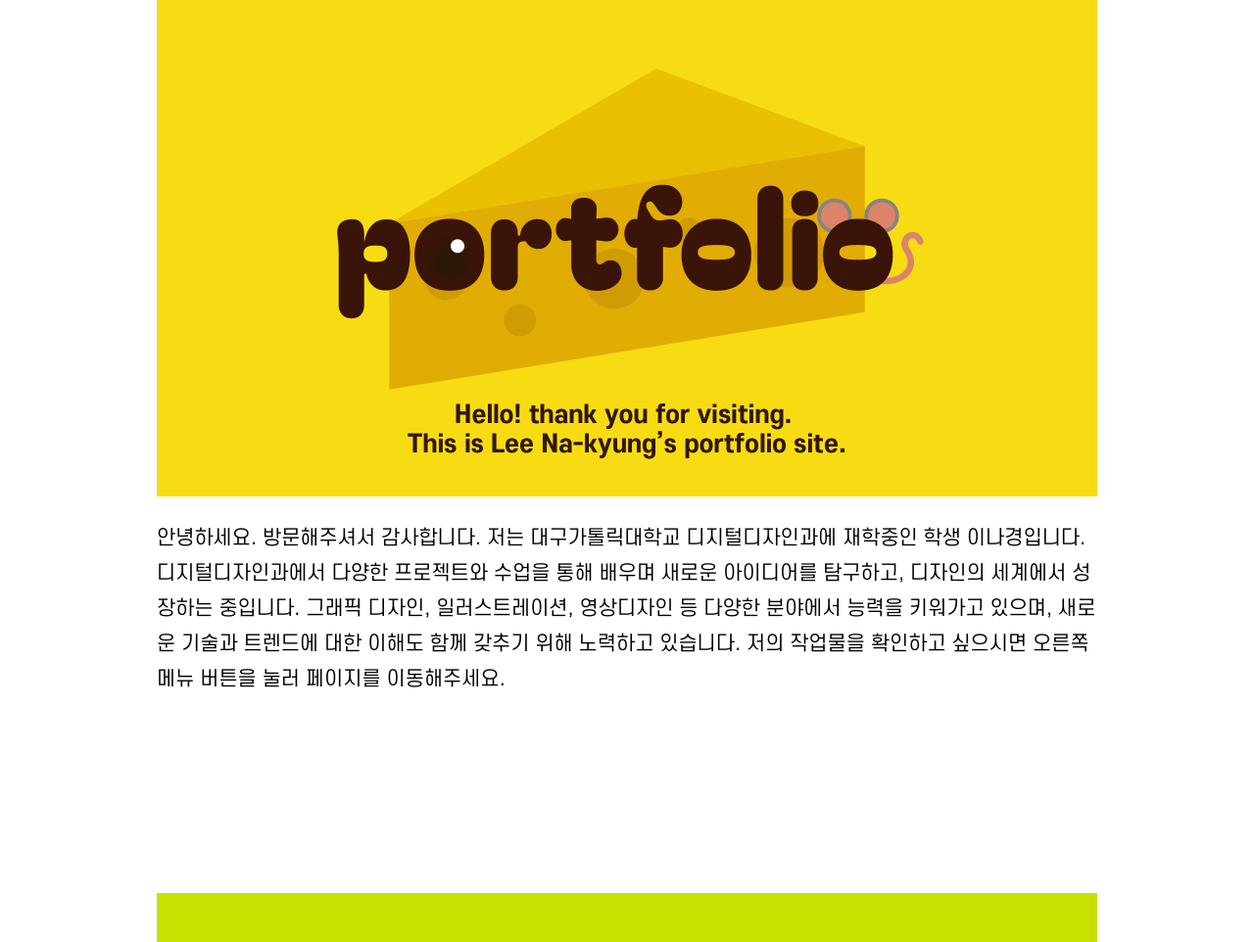
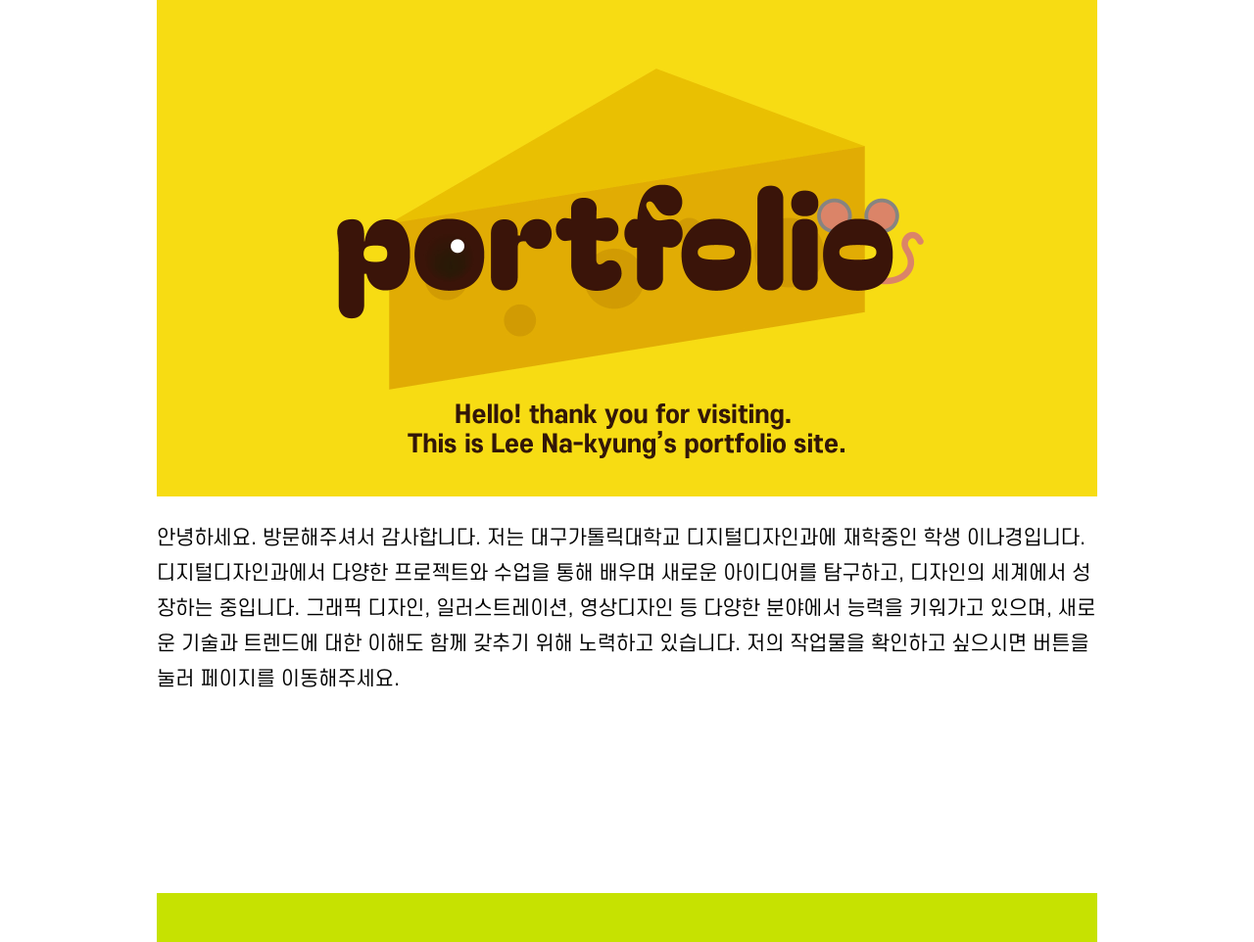
Before and after one commit to nakyung02/nakyung02.github.io, a plain HTML site: page index.html in a window 1280 px wide. Shown: the part 135-1097 px from the top of the page at 98% size. Drawn offline with Linux system fonts and the light colour scheme; a web font is replaced by a local one.

Commit message:
Update index.html

```diff
--- a/index.html
+++ b/index.html
@@ -29,7 +29,7 @@
             </a>
 
         <div id="main-text">
-            <p>안녕하세요. 방문해주셔서 감사합니다. 저는 대구가톨릭대학교 디지털디자인과에 재학중인 학생 이나경입니다. 디지털디자인과에서 다양한 프로젝트와 수업을 통해 배우며 새로운 아이디어를 탐구하고, 디자인의 세계에서 성장하는 중입니다. 그래픽 디자인, 일러스트레이션, 영상디자인 등 다양한 분야에서 능력을 키워가고 있으며, 새로운 기술과 트렌드에 대한 이해도 함께 갖추기 위해 노력하고 있습니다. 저의 작업물을 확인하고 싶으시면 오른쪽 메뉴 버튼을 눌러 페이지를 이동해주세요.</p>
+            <p>안녕하세요. 방문해주셔서 감사합니다. 저는 대구가톨릭대학교 디지털디자인과에 재학중인 학생 이나경입니다. 디지털디자인과에서 다양한 프로젝트와 수업을 통해 배우며 새로운 아이디어를 탐구하고, 디자인의 세계에서 성장하는 중입니다. 그래픽 디자인, 일러스트레이션, 영상디자인 등 다양한 분야에서 능력을 키워가고 있으며, 새로운 기술과 트렌드에 대한 이해도 함께 갖추기 위해 노력하고 있습니다. 저의 작업물을 확인하고 싶으시면 버튼을 눌러 페이지를 이동해주세요.</p>
         </div>
 
         <div id="projects">
```
